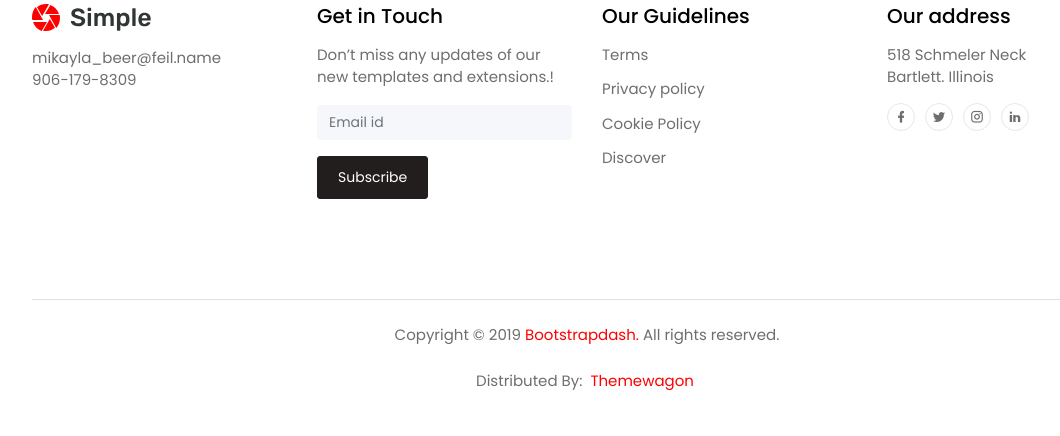
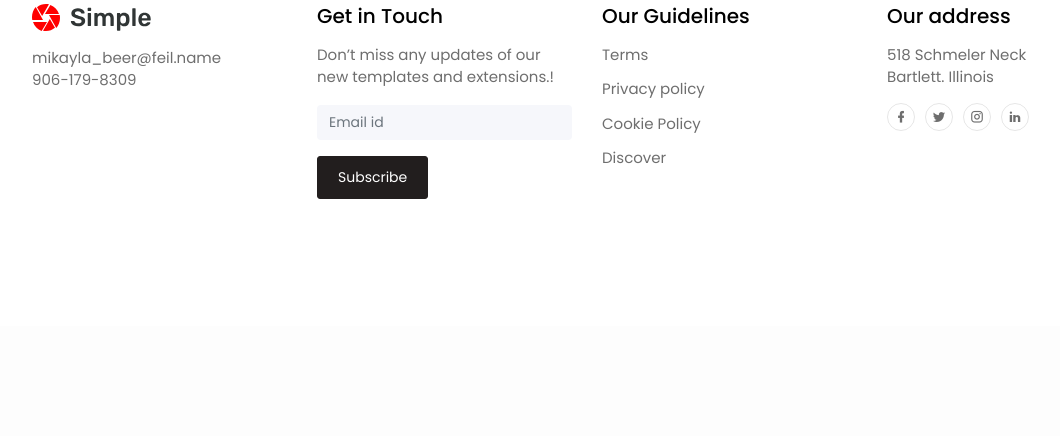
Before and after one commit to Rifat977/adestrra, a Django app: page / in a window 1280 px wide. Shown: the part 3253-3689 px from the top of the page, without its empty margins (53-1113 px from the left). After the commit the page ends 3452 px from the top, so only its background shows below. Run offline with Django 5.2, Linux system fonts and the light colour scheme; data comes from the database, SQL or seed files in the repository; some libraries are stand-ins or nearby versions.

```diff
--- a/template/landing/index.html
+++ b/template/landing/index.html
@@ -234,11 +234,6 @@
         </div>
       </div>
     </section>
-    <footer class="border-top">
-      <p class="text-center text-muted pt-4">Copyright © 2019<a href="https://www.bootstrapdash.com/" class="px-1">Bootstrapdash.</a>All rights reserved.</p>
-
-      <p class="text-center text-muted pt-2">Distributed By: <a href="https://www.themewagon.com/" class="px-1" target="_blank">Themewagon</a></p>
-    </footer>
     <!-- Modal for Contact - us Button -->
     <div class="modal fade" id="exampleModal" tabindex="-1" role="dialog" aria-labelledby="exampleModalLabel" aria-hidden="true">
       <div class="modal-dialog" role="document">
```
